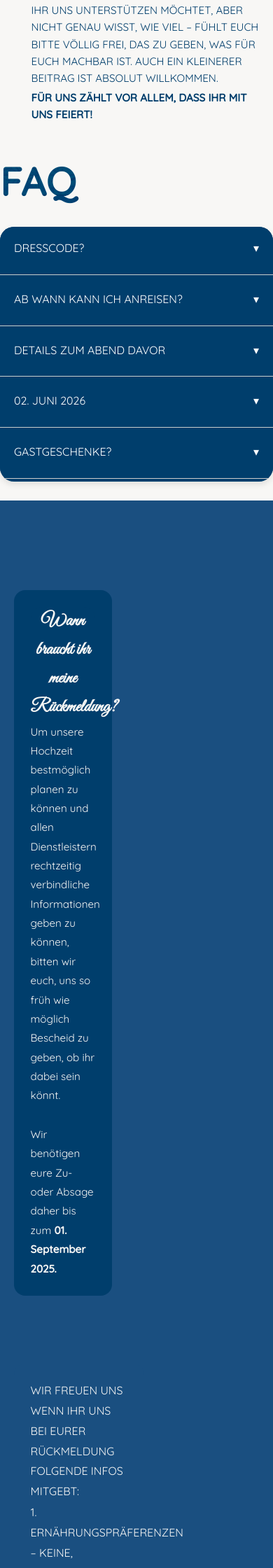
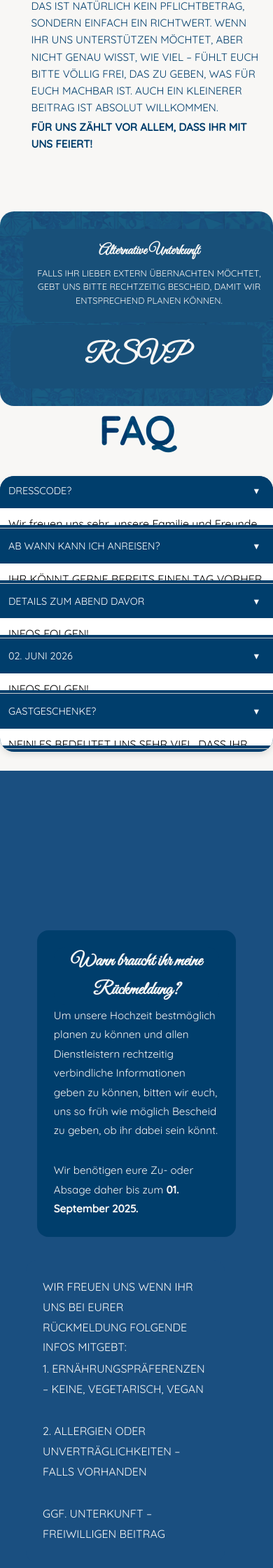
Before and after one commit to clawo/FriedaNiko, a PHP site: page /pages/index.php in a window 390 px wide. Shown: the part 3400-5640 px from the top of the page at 70% size. Run offline with PHP 8.4, Linux system fonts and the light colour scheme.

Commit message:
responsive changes

```diff
--- a/Musikwunsch/musik.php
+++ b/Musikwunsch/musik.php
@@ -5,8 +5,8 @@ if ($_SERVER["REQUEST_METHOD"] == "POST") {
 
     $to = "clara131@gmx.de";
     $subject = "Neuer Musikwunsch";
-    $headers = "From: website@deinedomain.de\r\n";
-    $headers .= "Reply-To: website@deinedomain.de\r\n";
+    $headers = "From: clara131@gmx.de\r\n";
+    $headers .= "Reply-To: clara131@gmx.de\r\n";
     $headers .= "Content-Type: text/plain; charset=utf-8\r\n";
 
     $message = "Neuer Musikwunsch erhalten:\n\n";
--- a/pages/index.php
+++ b/pages/index.php
@@ -10,11 +10,25 @@
 
 
   <!-- CSS -->
-  <link rel="stylesheet" href="style/styleHeader.css" />
+  <link rel="stylesheet" href="../style/styleHeader.css" />
   <link rel="stylesheet" href="../style/styleHomepage.css"/>
 <!-- Header -->
-  <?php include '../Includes/header.php'; ?>
+
 </head>
+
+<header>
+<div class="logo">Niko &amp; Frieda</div>
+    <button class="menu-toggle" aria-label="Menü öffnen">&#9776;</button>
+    <nav id="nav-menu">
+      <a href="#home">HOME</a>
+      <a href="#anreise">ANREISE</a>
+      <a href="#unterkunft">UNTERKUNFT</a>
+      <a href="#faq">FAQ</a>
+      <a href="#rsvp">RSVP</a>
+    </nav>
+
+
+</header>
 
 <body>
 
--- a/style/styleHomepage.css
+++ b/style/styleHomepage.css
@@ -544,7 +544,7 @@
   top: 2%;
   right: 1%;
   left: 5%;
-  width: 90%;
+  width: 95%;
   height: 20%;
   padding: 7%;
   text-align: center;
@@ -927,3 +927,148 @@
   opacity: 1;
   visibility: visible;
 }
+
+/* === FAQ Responsive Optimierungen === */
+/* === FAQ Responsive – komplett === */
+
+@media (max-width: 1024px) {
+  .faq-title {
+    font-size: 8rem;
+  }
+
+  .faq-info {
+    padding: 5%;
+  }
+}
+
+@media (max-width: 768px) {
+  .faq-title {
+    font-size: 5rem;
+    text-align: center;
+  }
+
+  .faq-background-box {
+    position: relative;
+    width: 100%;
+    height: auto;
+    min-height: 160px;
+    margin: 20px 0;
+    border-radius: 20px;
+    background-size: cover;
+    background-position: center;
+    padding: 20px;
+    z-index: 0;
+    opacity: 0.9;
+    display: flex;
+    flex-direction: column;
+    justify-content: space-between;
+    pointer-events: none; /* damit Inhalte nicht blockieren */
+  }
+
+  .faq-info {
+    position: relative;
+    width: 100%;
+    margin-top: 10px;
+    border-radius: 20px;
+    text-align: center;
+    z-index: 1;
+    padding: 5%;
+    background-color: #003E6C;
+  }
+
+  .faq-info h3 {
+    font-size: 1.4rem;
+    color: #F8F7F5;
+  }
+
+  .faq-info p {
+    font-size: 0.85rem;
+    color: #F8F7F5;
+  }
+
+  .accordion-button {
+    padding: 15px;
+    font-size: 0.95rem;
+  }
+
+  .accordion-content {
+    padding: 15px;
+  }
+
+  .faq-rsvp {
+    font-size: 1.8rem;
+    padding: 20px;
+    border-radius: 20px;
+  }
+}
+
+@media (max-width: 480px) {
+  .faq-title {
+    font-size: 3.5rem;
+  }
+
+  .faq-info h3 {
+    font-size: 1.3rem;
+  }
+
+  .faq-info p {
+    font-size: 0.8rem;
+  }
+
+  .accordion-button {
+    font-size: 0.9rem;
+    padding: 12px;
+  }
+
+  .accordion-content {
+    padding: 12px;
+  }
+
+  .faq-rsvp {
+    font-size: 1.6rem;
+  }
+
+  .faq-background-box {
+    min-height: 120px;
+    padding: 15px;
+  }
+}
+
+@media (max-width: 768px) {
+  .rsvp-content-wrapper {
+    display: flex;
+    flex-direction: column;
+    align-items: center;
+    gap: 30px;
+    width: 100%;
+    padding: 0 5%;
+    box-sizing: border-box;
+  }
+
+  .rsvp-info-box,
+  .rsvp-right-box {
+    width: 90%;
+    max-width: none;
+    box-sizing: border-box;
+  }
+
+  .rsvp-info-box {
+    margin-top: 100px; /* Abstand zum darüberliegenden Banner */
+    order: 1;
+  }
+
+  .rsvp-right-box {
+    margin-top: 0;
+    order: 2;
+  }
+}
+.rsvp-info-box { order: 1; }
+.rsvp-right-box { order: 2; }
+
+@media (max-width: 768px) {
+  .rsvp-column {
+    float: none;
+    display: block;
+    width: 100%;
+  }
+}
```
